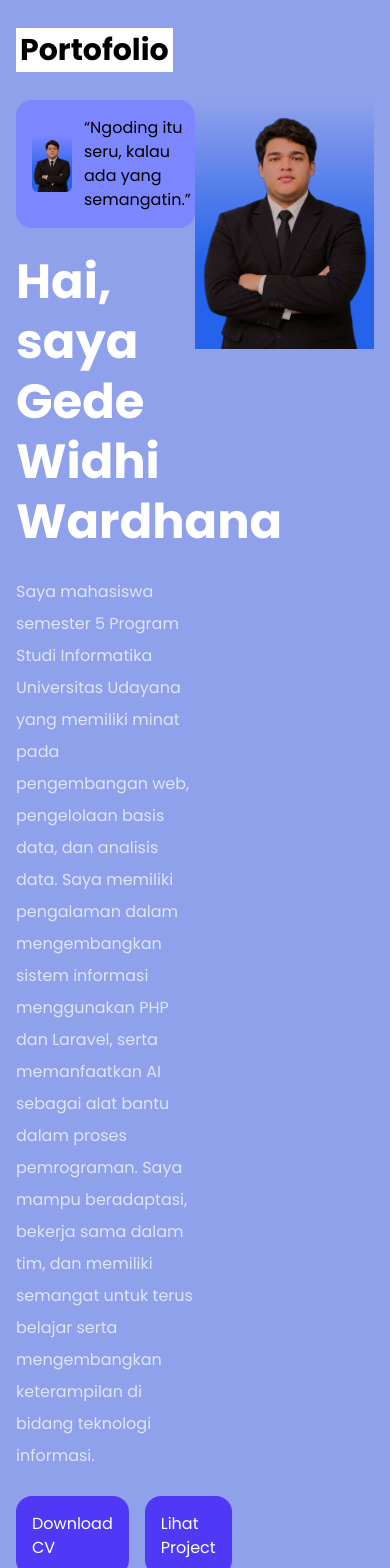
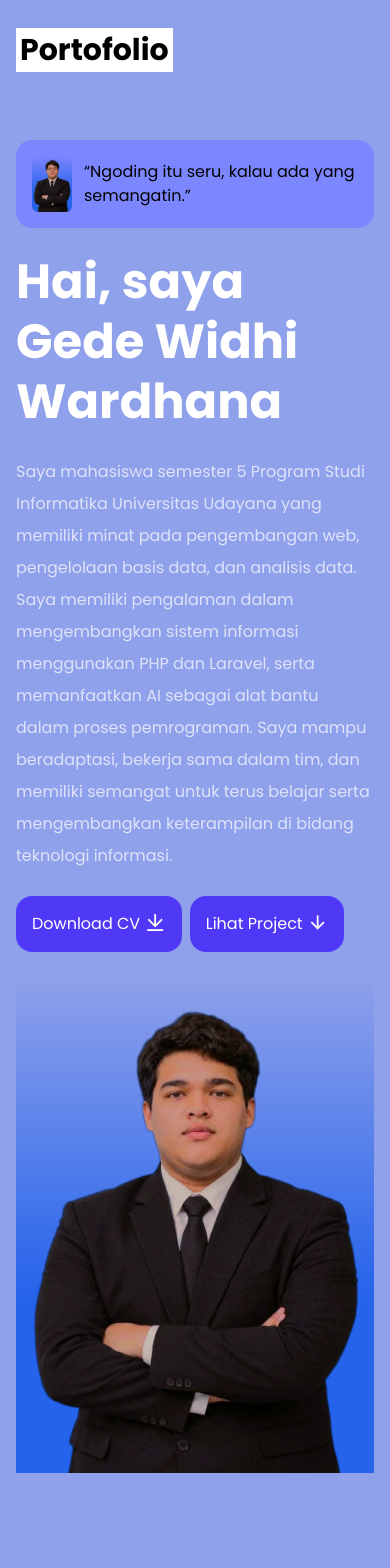
Before and after one commit to Gede-Widhi-wardhana/Portofolio, a React (Vite) app: page / in a window 390 px wide. Shown: the top 1568 px of the page. After the commit the page ends 1473 px from the top, so only its background shows below. Built offline with nearby package versions, Linux system fonts and the light colour scheme.

Commit message:
Update tampilan hero portofolio

```diff
--- a/package.json
+++ b/package.json
@@ -13,6 +13,7 @@
     "@tailwindcss/vite": "^4.3.3",
     "react": "^19.2.8",
     "react-dom": "^19.2.8",
+    "remixicon": "^4.9.1",
     "tailwindcss": "^4.3.3"
   },
   "devDependencies": {
--- a/src/App.jsx
+++ b/src/App.jsx
@@ -4,7 +4,7 @@
 function App() {
   return (
     <>
-      <div className="Hero grid grid-cols-2">
+      <div className="Hero grid md:grid-cols-2 items-center pt-10 xl:gap-0 gap-6 grid-cols-1">
         <div>
           <div className="flex items-center gap-3 mb-6 bg-indigo-400 text-black w-fit p-4 rounded-2xl">
             <img src={DataImage.HeroImage} alt="Gede Widhi Wardhana" className="w-10 rounded-md" />
@@ -16,16 +16,16 @@
             menggunakan PHP dan Laravel, serta memanfaatkan AI sebagai alat bantu dalam proses pemrograman. Saya mampu beradaptasi, bekerja sama dalam tim, dan memiliki semangat untuk terus belajar serta mengembangkan keterampilan di bidang
             teknologi informasi.
           </p>
-          <div className="flex items-center gap-4">
+          <div className="flex items-center sm:gap-4 gap-2">
             <a href="#" className="bg-indigo-600 p-4 rounded-2xl hover:bg-indigo-500">
-              Download CV
+              Download CV <i class="ri-download-line ri-lg"></i>
             </a>
             <a href="#" className="bg-indigo-600 p-4 rounded-2xl hover:bg-indigo-500">
-              Lihat Project
+              Lihat Project <i class="ri-arrow-down-line ri-lg"></i>
             </a>
           </div>
         </div>
-        <img src={DataImage.HeroImage} alt="Gede Widhi Wardhana" className="w-[500px] opacity-90rounded-4xl ml-auto" />
+        <img src={DataImage.HeroImage} alt="Gede Widhi Wardhana" className="w-[500px] opacity-90rounded-4xl md:ml-auto" />
       </div>
     </>
   );
--- a/src/main.jsx
+++ b/src/main.jsx
@@ -3,6 +3,8 @@
 import './index.css'
 import App from './App.jsx'
 import Navbar from './components/Navbar.jsx'
+
+import 'remixicon/fonts/remixicon.css'
 
 createRoot(document.getElementById('root')).render(
   <StrictMode>
```
Also changed, not shown: 1 other file (tests, documents, lock files or other folders).
